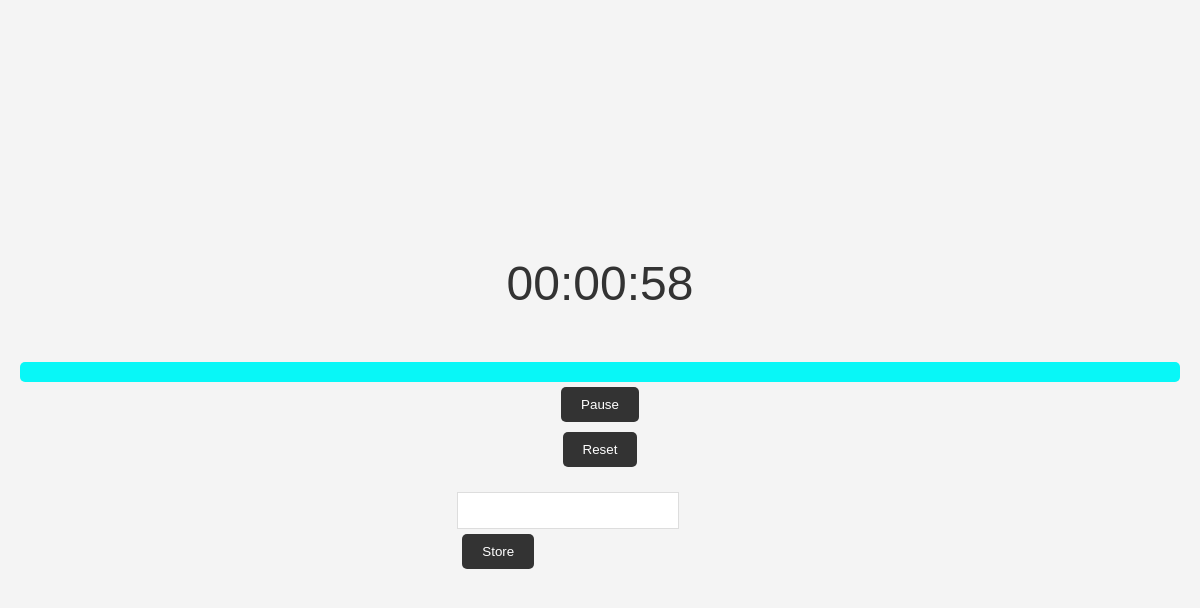
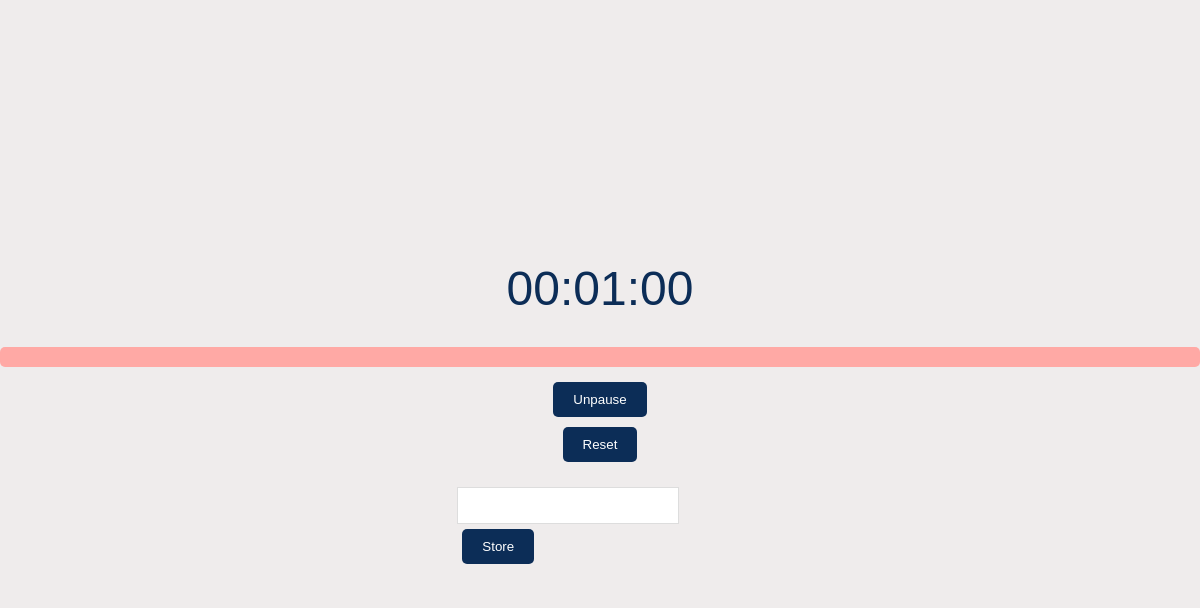
Before and after one commit to juanh2607/electronjsApp, an Electron app: page src/pages/index.html in a window 1200 px wide. Both pictures are taken after a click on the button "Reset". Drawn offline with Linux system fonts and the light colour scheme.

Commit message:
Update Timer
* Eliminate busy wait using setTimeout instead of setInterval
* Change color palette

```diff
--- a/src/main.js
+++ b/src/main.js
@@ -75,6 +75,3 @@ function showNotification (title) {
 
 // TODO: agregar un botón que te permita habilitar notificaciones random por
 // un periodo de tiempo o hasta desabilitarlo
-// TODO: guardar las frases de forma persistente, por ahora lo más sencillo
-// que puedas.
-// TODO: timer para controlar el tiempo que estuviste trabajando (para vos)
--- a/src/pages/index.html
+++ b/src/pages/index.html
@@ -17,9 +17,9 @@
     <!-- TODO:
 
     -->
-    <div id="timer">00:00:00</div>
+    <div id="timer">-:-:-</div>
     <div id="timer-progress"></div>
-    <button id="timerPause">Pause</button>
+    <button id="timerPause">-</button>
     <button id="timerReset">Reset</button>
     <form id="phraseForm">
       <input type="text" id="phraseInput" name="phrase">
@@ -27,4 +27,5 @@
     </form>
   </body>
   <script src="../renderer.js"></script>
+  <script src="../scripts/timer.js"></script>
 </html>
--- a/src/renderer.js
+++ b/src/renderer.js
@@ -4,50 +4,3 @@ document.getElementById('phraseForm').addEventListener('submit', (event) => {
   window.myAPI.sendPhrase('phraseInput', phraseInput.value);
   phraseInput.value = '';
 });
-
-// Cronometer
-let seconds = 0, minutes = 1, hours = 0;
-let paused = false;
-// Get elements
-const timer = document.getElementById('timer');
-const progress = document.getElementById('timer-progress');
-const pauseButton = document.getElementById('timerPause');
-const resetButton = document.getElementById('timerReset');
-// Set event listeners
-pauseButton.addEventListener('click', () => {
-  paused = !paused;
-  pauseButton.textContent = paused ? 'Unpause' : 'Pause';
-});
-
-resetButton.addEventListener('click', () => {
-  seconds = 0, minutes = 1, hours = 0;
-  updateTimer();
-});
-
-// TODO: ver como hacer para que el set interval directamente no se llame si el
-// temporizador no está activo (es un busy wait)
-setInterval(() => {
-  if (!paused) {
-    seconds--;
-    if (seconds < 0) {
-      minutes--;
-      seconds = 59;
-    }
-    if (minutes < 0) {
-      hours--;
-      minutes = 59;
-    }
-    updateTimer();
-  }
-}, 1000);
-
-function updateTimer() {
-  timer.textContent = `${hours.toString().padStart(2, '0')}:${minutes.toString().padStart(2, '0')}:${seconds.toString().padStart(2, '0')}`;
-
-  // Update progress bar
-  const totalSeconds = hours * 3600 + minutes * 60 + seconds;
-  const percentage = totalSeconds / 60;
-  progress.style.width = `${percentage * 100}%`;
-  const colorValue = Math.round(255 * (1 - percentage));
-  progress.style.backgroundColor = `rgb(${colorValue}, ${Math.round(255 * percentage)}, ${Math.round(255 * percentage)})`;
-}
--- /dev/null
+++ b/src/scripts/timer.js
@@ -0,0 +1,82 @@
+// Timer
+let seconds = 0, minutes = 1, hours = 0;
+let paused = true;
+let timerId = null;
+
+// Get elements
+const timer = document.getElementById('timer');
+const progress = document.getElementById('timer-progress');
+const pauseButton = document.getElementById('timerPause');
+const resetButton = document.getElementById('timerReset');
+// Initialize elements
+timer.textContent = `${hours.toString().padStart(2, '0')}:${minutes.toString().padStart(2, '0')}:${seconds.toString().padStart(2, '0')}`;
+pauseButton.textContent = paused ? 'Unpause' : 'Pause';
+
+// Set event listeners
+pauseButton.addEventListener('click', () => {
+  paused = !paused;
+  pauseButton.textContent = paused ? 'Unpause' : 'Pause';
+  paused ? clearTimeout(timerId) : startTimer();
+});
+
+resetButton.addEventListener('click', () => {
+  seconds = 0, minutes = 1, hours = 0;
+  updateTimer();
+  if (!paused) {
+    startTimer();
+  }
+});
+
+function startTimer() {
+  if (timerId !== null) {
+    clearTimeout(timerId); // Eliminate the timeout vinculated to the timer
+  }
+
+  timerId = setTimeout(() => {
+    seconds--;
+    if (seconds < 0) {
+      minutes--;
+      seconds = 59;
+    }
+    if (minutes < 0) {
+      hours--;
+      minutes = 59;
+    }
+    updateTimer();
+    startTimer();
+  }, 1000);
+}
+
+// TODO: ver como hacer para que el set interval directamente no se llame si el
+// temporizador no está activo (es un busy wait)
+// TODO: setear el tiempo que quieras y que no pueda pasar de 0 y que mande notificación cuando termina
+// TODO: cuando el temporizador está activo setear notificaciones a intervalos aleatorios (entre 15-30 minutos)
+// TODO: partir la barra en cuatro (una abajo de la otra)
+
+function updateTimer() {
+  timer.textContent = `${hours.toString().padStart(2, '0')}:${minutes.toString().padStart(2, '0')}:${seconds.toString().padStart(2, '0')}`;
+
+  // Update progress bar
+  const totalSeconds = hours * 3600 + minutes * 60 + seconds;
+
+  const percentage = totalSeconds / 60;
+  progress.style.width = `${percentage * 100}%`;
+
+  updateProgressBarColor(percentage);
+}
+
+function updateProgressBarColor(percentage) {
+  let r, g, b;
+  if (percentage < 0.7) { // Transition from navy to peach in the first half
+    const p = percentage * 2;
+    r = Math.round(12 * (1 - p) + 255 * p);
+    g = Math.round(45 * (1 - p) + 176 * p);
+    b = Math.round(87 * (1 - p) + 176 * p);
+  } else { // Transition from peach to orange in the second half
+    const p = (percentage - 0.7) * 0.3;
+    r = Math.round(255 * (1 - p) + 252 * p);
+    g = Math.round(176 * (1 - p) + 103 * p);
+    b = Math.round(176 * (1 - p) + 54 * p);
+  }
+  progress.style.backgroundColor = `rgb(${r}, ${g}, ${b})`;
+}
--- a/src/styles/styles.css
+++ b/src/styles/styles.css
@@ -1,8 +1,15 @@
+/* Color Palette
+#0C2D57 Navy
+#FC6736 Orange
+#FFB0B0 Peach
+#EFECEC Grey
+*/
+
 /* TODO: separar en diferentes .css */
 body {
   font-family: 'Arial', sans-serif;
-  background-color: #f4f4f4;
-  color: #333;
+  background-color: #EFECEC;
+  color: #0C2D57;
   margin: 0;
   padding: 0;
   display: flex;
@@ -17,23 +24,23 @@ body {
   font-size: 48px;
   text-align: center;
   padding: 20px;
-  margin-bottom: 20px;
-  color: #333;
+  margin-bottom: 0px;
+  color: #0C2D57;
 }
 
 #timer-progress {
-  /* TODO: mejorar el color en relación al background */
   width: 100%;
-  background: lightblue;
+  background: #0C2D57;
   height: 20px;
   transition: background 1s;
   border-radius: 5px;
+  margin-bottom: 10px;
 }
 
 button {
   display: inline-block;
   color: #fff;
-  background-color: #333;
+  background-color: #0C2D57;
   border: none;
   padding: 10px 20px;
   margin: 5px;
@@ -42,7 +49,7 @@ button {
 }
 
 button:hover {
-  background-color: #17a2b8;
+  background-color: #FC6736;
 }
 
 /* Phrase */
@@ -58,6 +65,6 @@ input[type="text"] {
 }
 
 input[type="text"]:focus {
-  border-color: #5C6BC0;
+  border-color: #0C2D57;
   border-width: 2px;
 }
```
